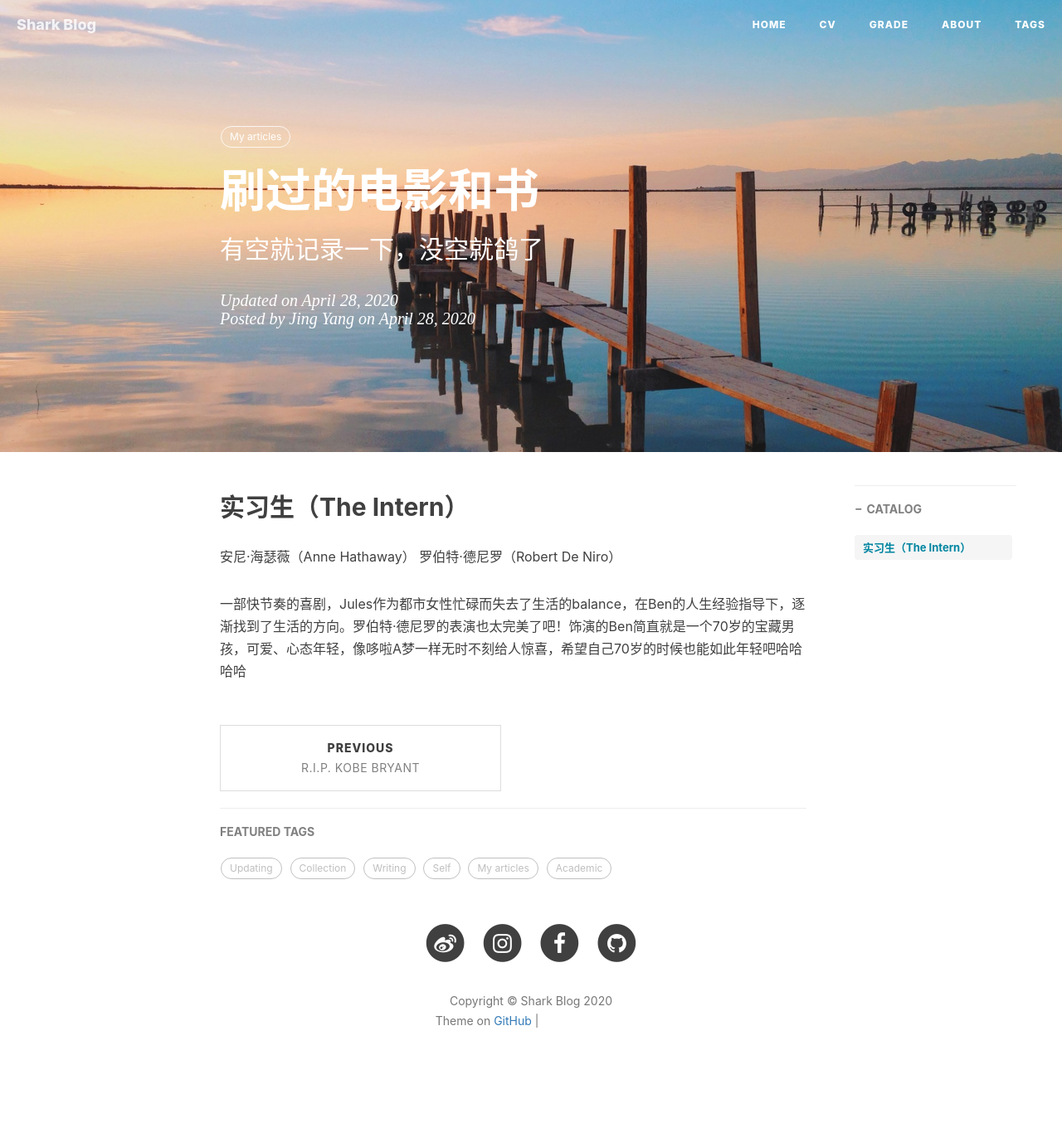
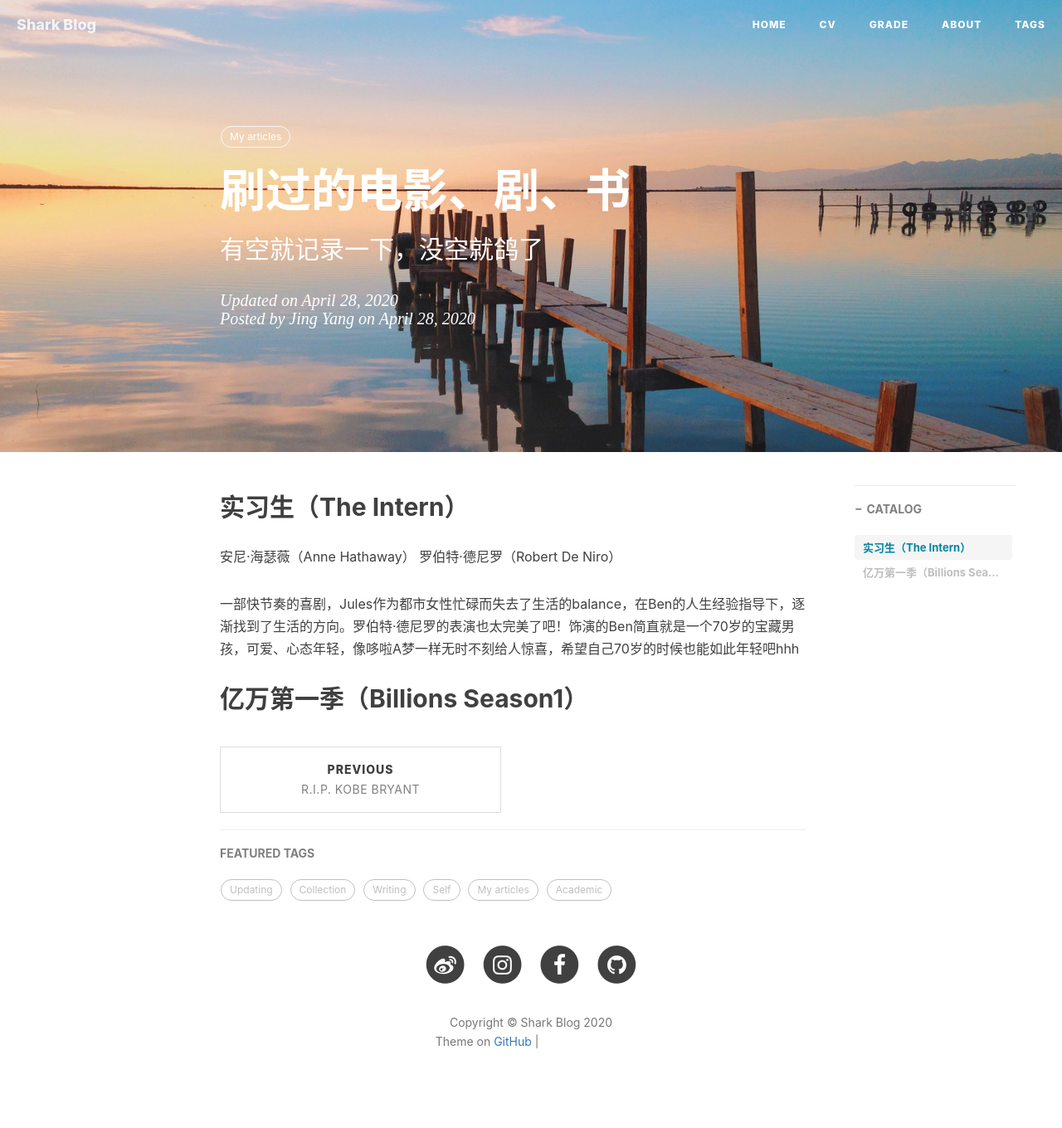
Before and after one commit to sharkjingyang/sharkjingyang.github.io, a Jekyll site: the page built from _posts/2020-04-28-刷的电影和书.md, in a window 1280 px wide. Shown: the whole page at 83% size. Built offline with Jekyll 4.4.1, drawn with Linux system fonts in a browser that asks for light colours; nearby versions of some CDN libraries; comment, search, counter and statistics services are not loaded; before the commit the page ends 1335 px from its top, so only the background shows below that; grey boxes are pictures that could not be loaded.

Commit message:
Update 2020-04-28-刷的电影和书.md

```diff
--- a/_posts/2020-04-28-刷的电影和书.md
+++ b/_posts/2020-04-28-刷的电影和书.md
@@ -1,6 +1,6 @@
 ---
 layout:     post
-title:      刷过的电影和书
+title:      刷过的电影、剧、书
 subtitle:   有空就记录一下，没空就鸽了
 date:       2020-04-28
 updated:   2020-04-28
@@ -16,4 +16,8 @@ tags:
 
 安尼·海瑟薇（Anne Hathaway） 罗伯特·德尼罗（Robert De Niro）
 
-一部快节奏的喜剧，Jules作为都市女性忙碌而失去了生活的balance，在Ben的人生经验指导下，逐渐找到了生活的方向。罗伯特·德尼罗的表演也太完美了吧！饰演的Ben简直就是一个70岁的宝藏男孩，可爱、心态年轻，像哆啦A梦一样无时不刻给人惊喜，希望自己70岁的时候也能如此年轻吧哈哈哈哈
+一部快节奏的喜剧，Jules作为都市女性忙碌而失去了生活的balance，在Ben的人生经验指导下，逐渐找到了生活的方向。罗伯特·德尼罗的表演也太完美了吧！饰演的Ben简直就是一个70岁的宝藏男孩，可爱、心态年轻，像哆啦A梦一样无时不刻给人惊喜，希望自己70岁的时候也能如此年轻吧hhh
+
+
+
+## 亿万第一季（Billions Season1）
```
